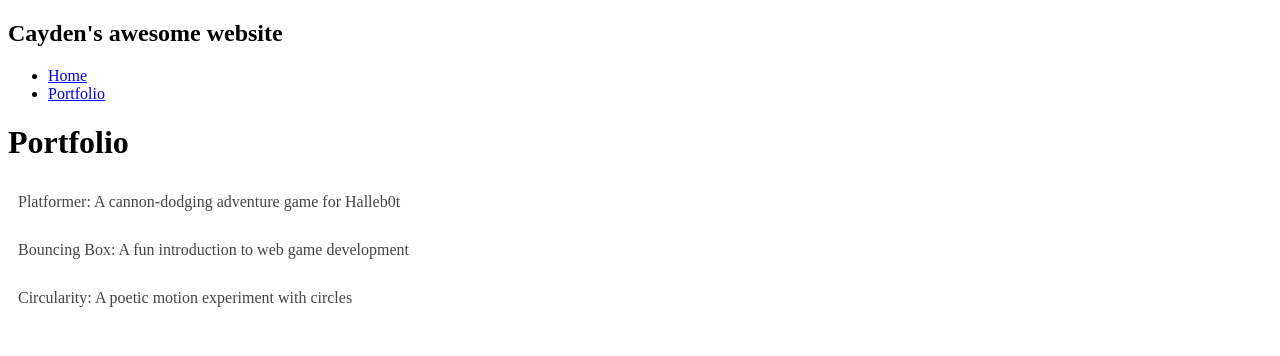
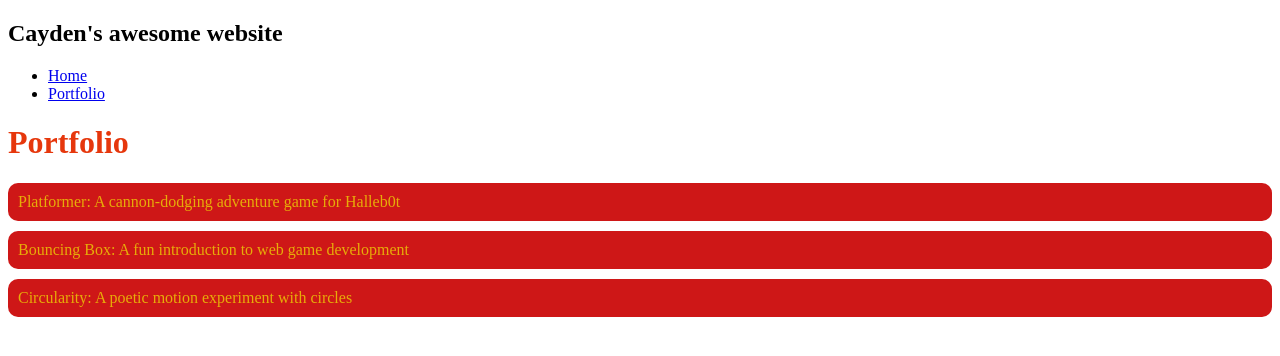
Before and after one commit to caydenpeters13082-collab/caydenpeters13082-collab.github.io, a plain HTML site: page portfolio.html in a window 1280 px wide. Drawn offline with Linux system fonts and the light colour scheme.

Commit message:
pull to main

```diff
--- a/style.css
+++ b/style.css
@@ -1,6 +1,6 @@
 /* Portfolio styles */
 .content h1 {
-  color: black;
+  color: rgb(230, 55, 12);
 }
 
 #portfolio {
@@ -9,17 +9,17 @@
 }
 
 #portfolio li {
-  background: #fff;
+  background: #ce1717;
   padding: 10px;
   border-radius: 10px;
   margin-bottom: 10px;
 }
 
 #portfolio li:hover {
-  background: #eee;
+  background: #d8d50a;
 }
 
 #portfolio a {
   text-decoration: none;
-  color: #454545;
+  color: #e7ac09;
 }
```
